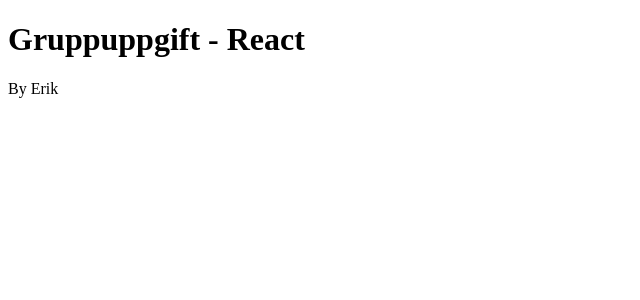
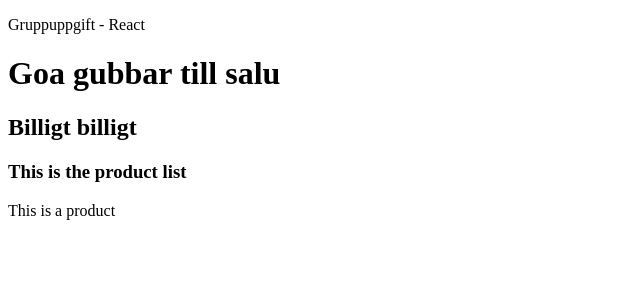
Before and after one commit to jazzjacob/react-grupparbete-webshop, a JavaScript app: page / in a window 1280 px wide. Shown: the top 300 px of the page, without its empty margins (0-640 px from the left). Built offline with nearby package versions, Linux system fonts and the light colour scheme; the HTML template or start-up script is replaced by a standard one.

Commit message:
Add files via upload

```diff
--- a/src/App.js
+++ b/src/App.js
@@ -1,8 +1,10 @@
+import Shop from './components/views/Shop.js';
+
 function App() {
   return (
     <>
-      <h1>Gruppuppgift - React</h1>
-      <p>By Erik</p>
+      <p>Gruppuppgift - React</p>
+      <Shop />
     </>
   );
 }
```
